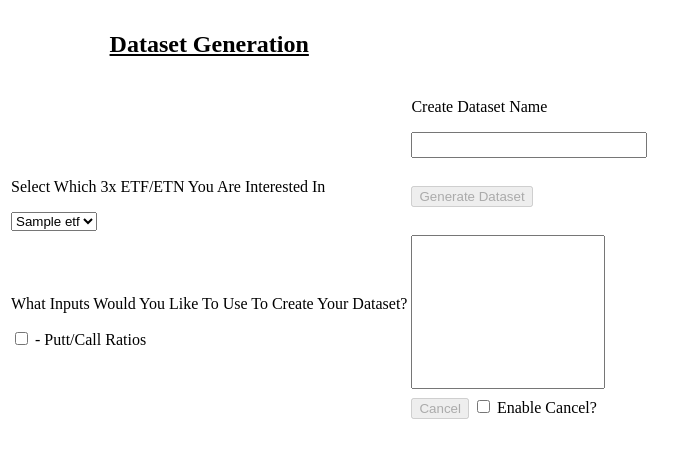
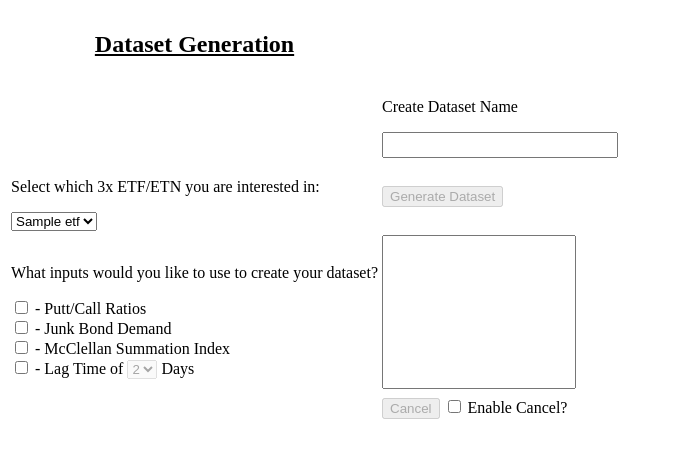
Before and after one commit to webclinic017/CS467_Stock_Algorithms, a Flask app: template WebsiteGUI/templates/dataset.html in a window 1280 px wide. Shown: the top 458 px of the page, without its empty margins (0-699 px from the left). Run offline with Flask 2, Linux system fonts and the light colour scheme; the template is opened without the code that fills it: most values are stand-ins (such as "Sample title", 1, 10 or a date in 2020).

Commit message:
Added dataset inputs choices for 'Putt/Call Ratios', 'Junk Bond Demand', 'McClellen Summation Index', 'Lag Time of (selector for number of days) Days'. The user will choose these by clicking a check box next to those names and those choices will be included when the config file for that particular dataset is created (when the Generate Dataset button is pressed). Also added some interlocks to make sure the user picks at least 1 input and types in a dataset name, when this happens the Generate Dataset button will be enabled.

```diff
--- a/WebsiteGUI/app.py
+++ b/WebsiteGUI/app.py
@@ -292,8 +292,13 @@ def dataset():
     etfs = []
     for i in range(len(lines)):
         etfs.append(lines[i])
+
+    # Generate list of lag time values
+    lag_time_values = [10, 30, 60, 90]
+
     return Jyserverapp.render(render_template("dataset.html",
-                                              etfs=etfs))
+                                              etfs=etfs,
+                                              lag_time_values=lag_time_values))
 
 
 @app.route('/training')
--- a/WebsiteGUI/templates/dataset.html
+++ b/WebsiteGUI/templates/dataset.html
@@ -4,7 +4,7 @@
     <meta charset="UTF-8">
     <title>Algorithmic Trading</title>
 </head>
-<body onload="server.training_status_box_update('t_status',
+<body onload="server.dataset_status_box_update('t_status',
                         't_ds_select', 'm_name_input','train_button')">
 
 <table>
@@ -24,16 +24,13 @@
     </tr>
     <tr>
         <td>
-            <p>Select Which 3x ETF/ETN You Are Interested In</p>
+            <p>Select which 3x ETF/ETN you are interested in:</p>
             <select name="d_ETF_select" id="d_ETF_select">
               <option value="{{etfs[0]}}" selected>{{etfs[0]}}</option>
               {% for etf in etfs[1:] %}
                 <option value="{{etf}}">{{etf}}</option>
               {% endfor %}
             </select>
-
-
-
         </td>
         <td>
             <button id="generate_dataset_button"
@@ -45,7 +42,6 @@
                         clearTrainingStatusBox()" disabled>Generate Dataset
             </button>
         </td>
-
     </tr>
     <tr>
         <td>
@@ -55,12 +51,34 @@
                 at least one input selection checkbox is checked and the user
                 has specified a name for the new dataset. -->
             <p id="input_interlock" value="False">
-                What Inputs Would You Like To Use To Create Your Dataset?</p>
+                What inputs would you like to use to create your dataset?</p>
             <input type="checkbox" id="checkbox_putt_call"
                 name="checkbox_putt_call" value="False"
                 onclick="setInputInterlock(this)">
             <span>- Putt/Call Ratios</span>
-
+            <br>
+            <input type="checkbox" id="checkbox_junk_bond_demand"
+                name="checkbox_junk_bond_demand" value="False"
+                onclick="setInputInterlock(this)">
+            <span>- Junk Bond Demand</span>
+            <br>
+            <input type="checkbox" id="checkbox_mcclellan_summation_index"
+                name="checkbox_mcclellan_summation_index" value="False"
+                onclick="setInputInterlock(this)">
+            <span>- McClellan Summation Index</span>
+            <br>
+            <input type="checkbox" id="checkbox_lag_time"
+                name="checkbox_lag_time" value="False"
+                onclick="setLagTimeInterlock(this), setInputInterlock(this)">
+            <span>- Lag Time of </span>
+            <select name="lag_time_select" id="lag_time_select" disabled>
+              <option value="{{lag_time_values[0]}}" selected>
+                                {{lag_time_values[0]}}</option>
+              {% for lag_time_value in lag_time_values[1:] %}
+                <option value="{{lag_time_value}}">{{lag_time_value}}</option>
+              {% endfor %}
+            </select>
+            <span> Days</span>
         </td>
         <td><textarea readonly id="t_status" style="width:190px;height:150px;
                 line-height:1em; color:dimgrey;padding:1px;resize:none;">
@@ -71,7 +89,7 @@
         <td>
         </td>
         <td>
-            <button id="c_button" onclick="server.status_update('t_status'))"
+            <button id="c_button" onclick="server.status_update('t_status')"
                     disabled>Cancel</button>
             <input type="checkbox" id="cancel_interlock"
                    name="cancel_interlock" value="cancel_ok"
@@ -82,6 +100,9 @@
 </table>
 <br>
 </body>
+
+
+<!------------------- JAVA SCRIPT FUNCTIONS BELOW----------------------------->
 
 <script>
 
@@ -99,6 +120,8 @@
         }
     }
 
+    // Enable or disable the cancel button based on the interlock checkbox
+    // next to the button.
     function enableCancelButton(cancel_interlock) {
         let c_button = document.getElementById('c_button');
         if (cancel_interlock.checked) {
@@ -112,8 +135,6 @@
     function clearTrainingStatusBox(){
         document.getElementById('t_status').innerHTML = ""
     }
-
-
     // Functions to deal with check box selections
     // When a user selects a check box that represents a feature they would
     // like to include in their dataset when it is generated, change that
@@ -121,7 +142,19 @@
     // to save it to the config file for this particular dataset creation
     // session.
     function setInputInterlock(input_option_checkbox){
-        // Get all the checkboxes status by looping through a list
+        if (input_option_checkbox.checked){
+            input_option_checkbox.value = "True";
+            document.getElementById('input_interlock').value = 'True'
+
+            // This function call will attempt to enable the 'Generate Dataset'
+            // button, in order for that button to be enabled... the user must
+            // at least select one input and a Dataset name.
+            GenerateButtonInterlock()
+        } else{
+            // Set this checkbox to false if it was unchecked by the user
+           input_option_checkbox.value = "False";
+
+        // Get all the checkboxes status by looping through a list.
         // this also checks for any checkmarks that have already been checked
         // if one is found 'any_checked' is set to true.  This will be used
         // further down when determining what the status of the
@@ -130,33 +163,33 @@
         // 'Generate Dataset' button to be enabled.
         // (the other is 'Dataset Name')
             let any_checked = false
-        const check_box_id_array = ["checkbox_putt_call"]
+            const check_box_id_array = ["checkbox_putt_call",
+                                        "checkbox_junk_bond_demand",
+                                        "checkbox_mcclellan_summation_index",
+                                        "checkbox_lag_time"]
 
             for (let i = 0; i < check_box_id_array.length; i++) {
-            if (document.getElementById(check_box_id_array[i]).value === true) {
+                if (document.getElementById(check_box_id_array[i]).value
+                                                                === "True") {
                     any_checked = true
-            } else{
-                any_checked = false
                 }
-
-        if (input_option_checkbox.checked){
-            input_option_checkbox.value = true;
-            document.getElementById('input_interlock').value = 'True'
-
-            // This function call will attempt to enable the 'Generate Dataset'
-            // button, in order for that button to be enabled... the user must
-            // at least select one input and a Dataset name.
-            GenerateButtonInterlock()
-        } else{
-                input_option_checkbox.value = false;
-                console.log(input_option_checkbox.value)
+            }
             if (any_checked === false) {
                 document.getElementById('input_interlock').value = 'False'
                 GenerateButtonInterlock()
             }
         }
     }
+
+    // This little function enables/disables the lag time selector when the Lag Time
+    // check mark is checked by the user.
+    function setLagTimeInterlock(checkbox_lag_time){
+        if (checkbox_lag_time.checked){
+            document.getElementById('lag_time_select').disabled = false
+        }else{
+            document.getElementById('lag_time_select').disabled = true
+
         }
-
+    }
 </script>
 </html>
```
Lines whose indentation alone changed are shown as unchanged.
